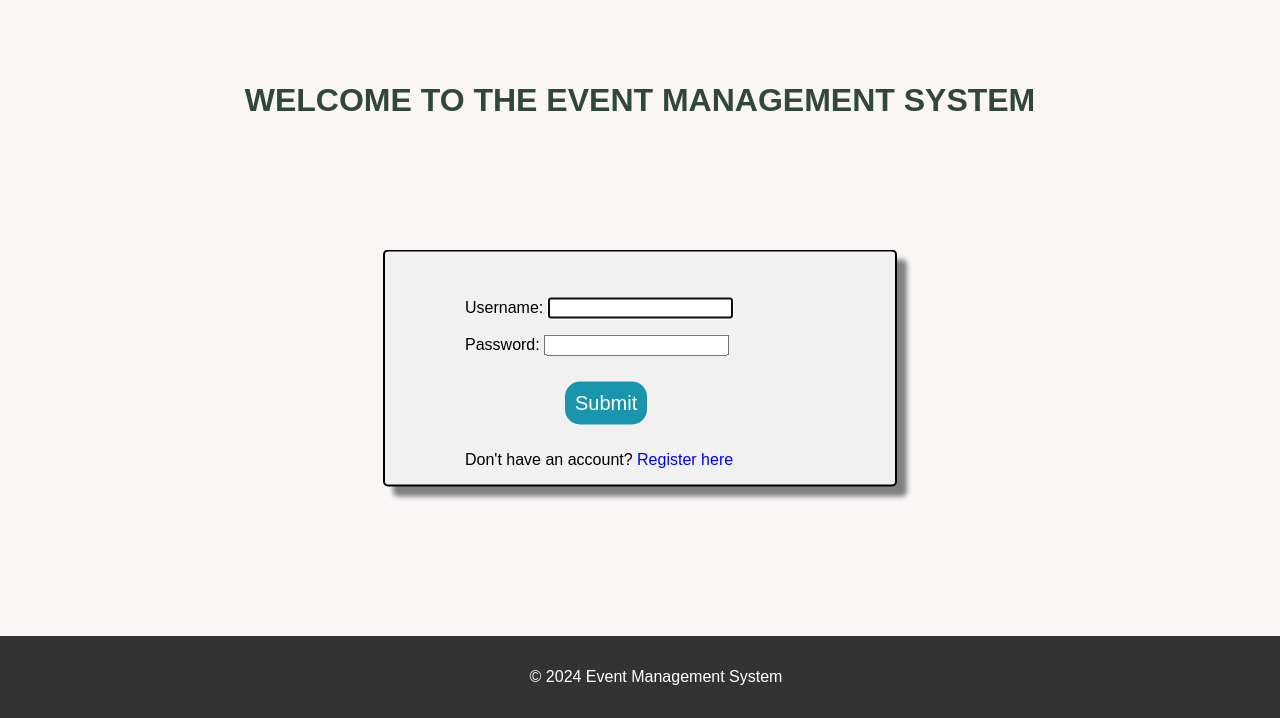
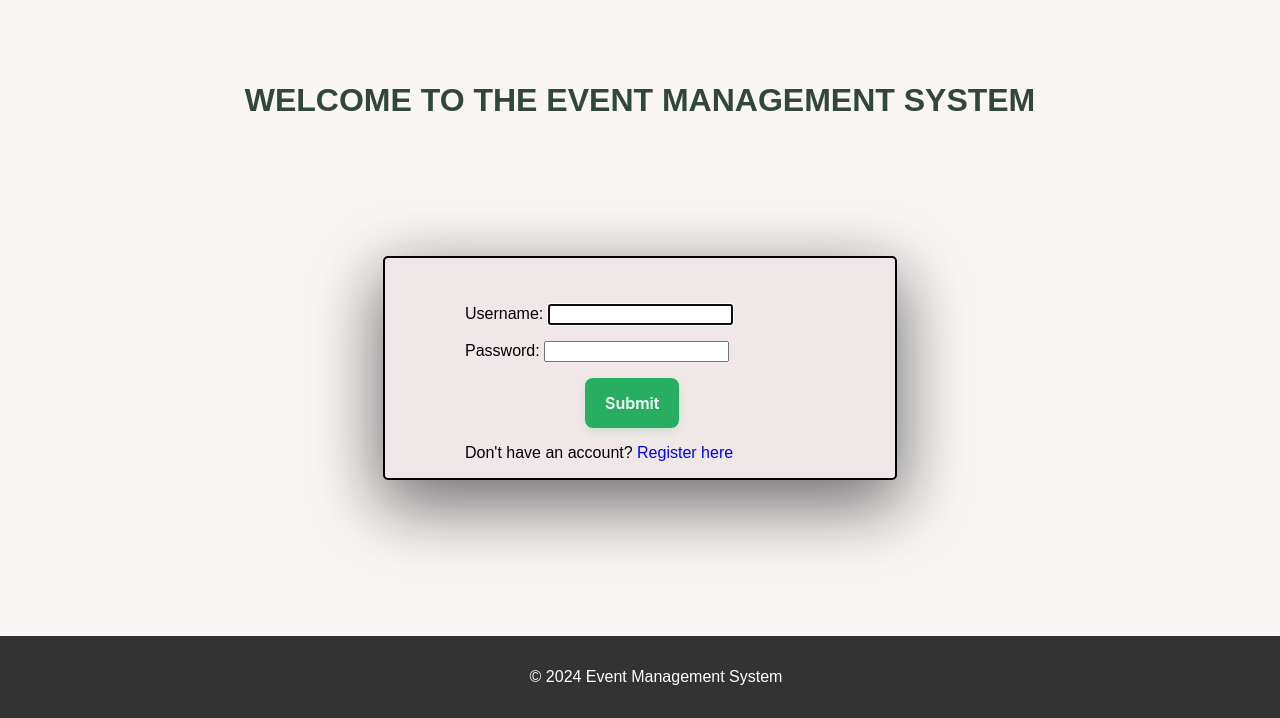
Before and after one commit to Teja5353/Event-management-system, a Django app: page /events/login/ in a window 1280 px wide. Shown: the part 82-800 px from the top of the page. Run offline with Django 5.2, Linux system fonts and the light colour scheme.

Commit message:
Submit-button And started styling Booking Form

```diff
--- a/event_management_system/events/static/css/style.css
+++ b/event_management_system/events/static/css/style.css
@@ -65,12 +65,11 @@ footer {
     padding-right : 80px;
     border-radius: 5px;
     border: 2px solid black;
-    background: #FFF;
     color: black;
     width : 350px;
     padding-top : 30px;
-    box-shadow: 10px 10px 5px grey;
-    background-color : #F1F1F2;
+    box-shadow: rgba(0, 0, 0, 0.56) 0px 22px 70px 4px;
+    background-color : #F0E8E8;
 }
 .LoginBox{
     position: fixed;
@@ -126,12 +125,20 @@ a {
     color : #C5001A;
     margin-top: 20px;
     margin-bottom : 50px;
+    background: #FF0000;
+    background: linear-gradient(to left, #FF0000 0%, #6F402D 100%);
+    -webkit-background-clip: text;
+    -webkit-text-fill-color: transparent;
+
+
+
 }
 .list_wrap{
     background-color: #FDF6F6;
     border : 2px solid black;
     box-shadow: rgba(0, 0, 0, 0.09) 0px 2px 1px, rgba(0, 0, 0, 0.09) 0px 4px 2px, rgba(0, 0, 0, 0.09) 0px 8px 4px, rgba(0, 0, 0, 0.09) 0px 16px 8px, rgba(0, 0, 0, 0.09) 0px 32px 16px;
     height : 300px;
+    width:550px;
     text-align : center;
     padding-top : 20px;
     border-radius : 30px;
@@ -139,6 +146,12 @@ a {
     overflow-y : auto;
     overflow-x : hidden;
     scroll-behaviour : smooth;
+    position: fixed;
+    margin-top:35px;
+    left: 50%;
+    top: 50%;
+    transform: translate(-50%, -50%);
+    transform: translate(-50%, -50%);
 }
 ::-webkit-scrollbar {
     width: 0px;
@@ -153,6 +166,7 @@ a {
     font-size:20;
     color: #002C54;
     font-weight : bold;
+    margin-top: 5px;
 }
 /* CSS */
 .logout-button {
@@ -222,3 +236,73 @@ a {
   top: 0;
   border-radius: 10px;
 }
+/* CSS */
+.button-68 {
+  appearance: none;
+  backface-visibility: hidden;
+  background-color: #27ae60;
+  border-radius: 8px;
+  border-style: none;
+  box-shadow: rgba(39, 174, 96, .15) 0 4px 9px;
+  box-sizing: border-box;
+  color: #fff;
+  cursor: pointer;
+  display: inline-block;
+  font-family: Inter,-apple-system,system-ui,"Segoe UI",Helvetica,Arial,sans-serif;
+  font-size: 16px;
+  font-weight: 600;
+  letter-spacing: normal;
+  line-height: 1.5;
+  outline: none;
+  overflow: hidden;
+  padding: 13px 20px;
+  position: relative;
+  text-align: center;
+  text-decoration: none;
+  transform: translate3d(0, 0, 0);
+  transition: all .3s;
+  user-select: none;
+  -webkit-user-select: none;
+  touch-action: manipulation;
+  vertical-align: top;
+  white-space: nowrap;
+   margin-left : 120px;
+}
+
+.button-68:hover {
+  background-color: #1e8449;
+  opacity: 1;
+  transform: translateY(0);
+  transition-duration: .35s;
+}
+
+.button-68:active {
+  transform: translateY(2px);
+  transition-duration: .35s;
+}
+
+.button-68:hover {
+  box-shadow: rgba(39, 174, 96, .2) 0 6px 12px;
+}
+.Book{
+    display: inline-block;
+    width: 60px;
+    height: 30px;
+    background: #27ae60;
+    padding: 5px;
+    text-align: center;
+    border-radius: 5px;
+    color: white;
+    font-weight: bold;
+    line-height: 10px;
+    text-decoration : none;
+}
+.Book:hover {
+    background : #1e8449;
+}
+.welcome-text{
+    margin-top : 10px;
+    font-size:25px;
+    text-align : center;
+    font-weight : bold;
+}
--- a/event_management_system/events/templates/events/base.html
+++ b/event_management_system/events/templates/events/base.html
@@ -15,7 +15,7 @@
             <ul>
                 <li><a href="{% url 'event_list' %}">Events</a></li>
                 {% if user.is_authenticated %}
-                    <li>Welcome, {{ user.username }}</li>
+                    <li class="welcome-text">Welcome, {{ user.username }}</li>
                     {% if user.is_authenticated %}
                         <form action="{% url 'logout' %}" method="POST" style="display: inline;">
                             {% csrf_token %}
--- a/event_management_system/events/templates/events/booking_form.html
+++ b/event_management_system/events/templates/events/booking_form.html
@@ -1,6 +1,7 @@
 {% load static %}
 <link rel="stylesheet" href="{% static 'css/style.css' %}">
 <h1>Book Event: {{ event.name }}</h1>
+<p>Event Description:<div>{{event.description}}</div></p>
 <form method="POST">
     {% csrf_token %}
     {{ form.as_p }}
--- a/event_management_system/events/templates/events/event_list.html
+++ b/event_management_system/events/templates/events/event_list.html
@@ -24,7 +24,7 @@
         <li class="list_ele">
             {{event.name}} - {{event.date}} at {{event.time}}
             {% if user.is_authenticated %}
-                <a href="{% url 'book_event' event.id %}">Book</a>
+                <a href="{% url 'book_event' event.id %}"><button class="Book">Book</button></a>
             {% endif %}
         </li>
     {% endfor %}
--- a/event_management_system/events/templates/registration/login.html
+++ b/event_management_system/events/templates/registration/login.html
@@ -11,7 +11,7 @@
     <form method="POST">
         {% csrf_token %}
         {{ form.as_p }}
-        <button class = "LoginButton" type="submit">Submit</button>
+        <button class = "button-68" type="submit">Submit</button>
         <p>Don't have an account? <a href="{% url 'register' %}" class = "register_a">Register here</a></p>
     </form>
 </div></div>
```
Also changed, not shown: event_management_system/db.sqlite3.
